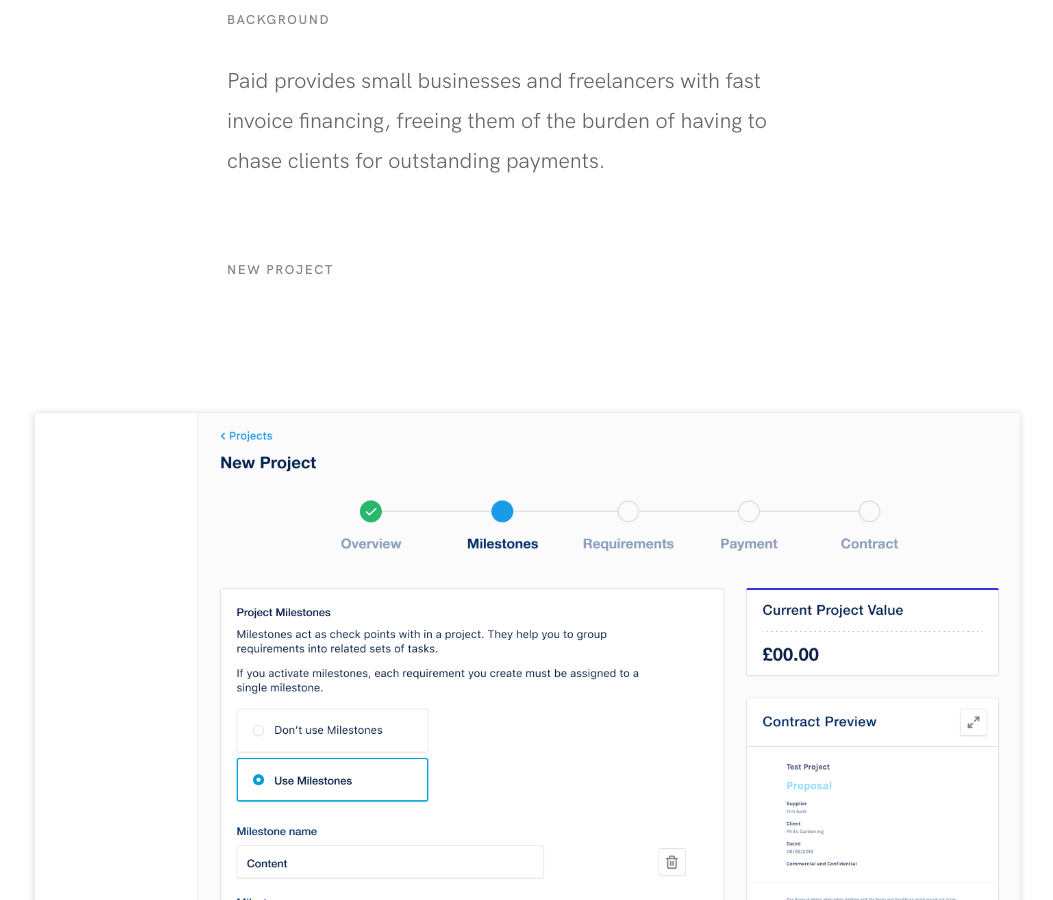
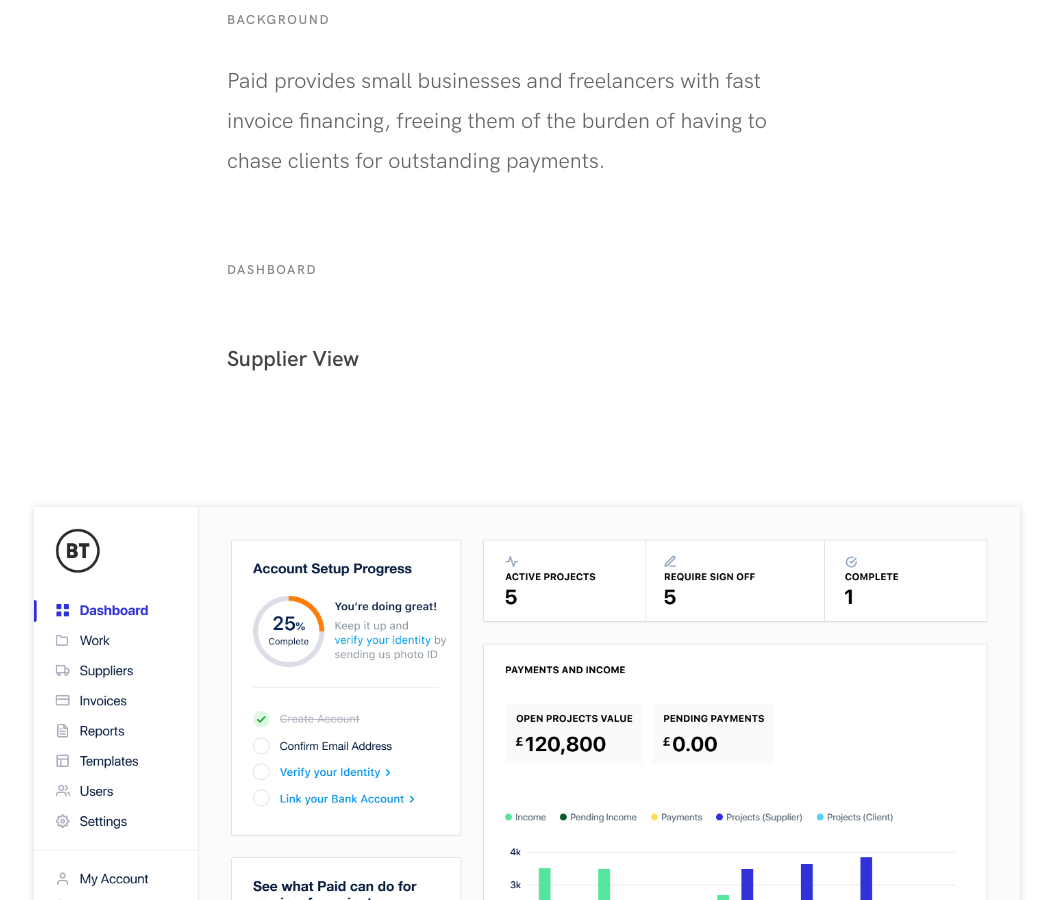
Before and after one commit to timgale/timgale.github.io, a Jekyll site: the page built from _projects/2019-10-21-paid.md, in a window 1280 px wide and 900 px high, scrolled down 354 px. Shown: the whole window, without its empty margins (113-1166 px from the left). Built offline with Jekyll 4.4.1, drawn with Linux system fonts in a browser that asks for light colours.

Commit message:
Add Paid dashboard sample

```diff
--- a/_projects/2019-10-21-paid.md
+++ b/_projects/2019-10-21-paid.md
@@ -14,6 +14,12 @@
 
 Paid provides small businesses and freelancers with fast invoice financing, freeing them of the burden of having to chase clients for outstanding payments.
 
+### Dashboard
+
+#### Supplier View
+
+![Supplier Dashboard](/images/project-paid_dashboard_default.png)
+
 ### New Project
 
 ![New Project Set Miletones](/images/project-paid_new_project_milestones.png)
```
Also changed, not shown: images/project-paid_dashboard_default.png (added).
